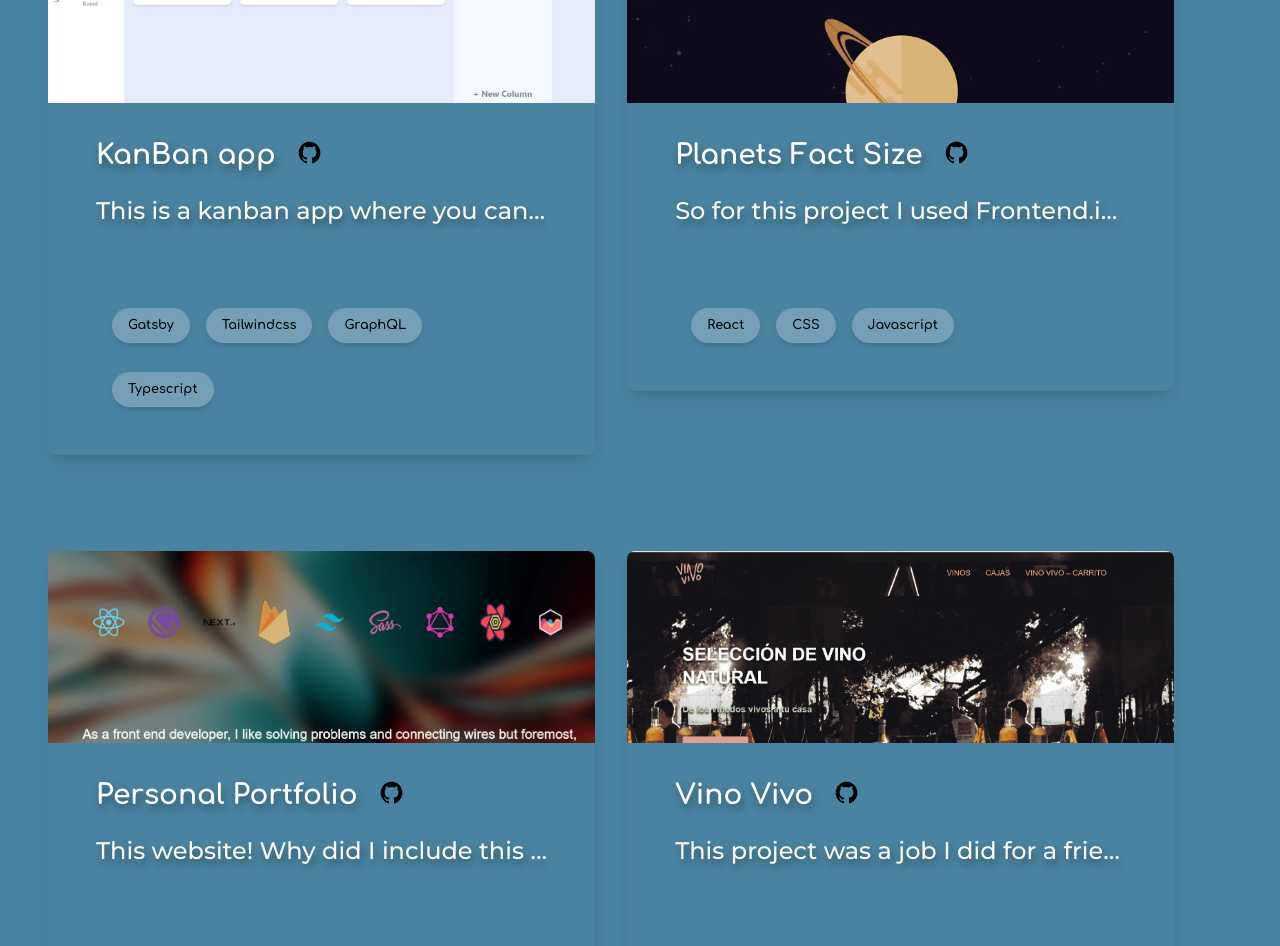
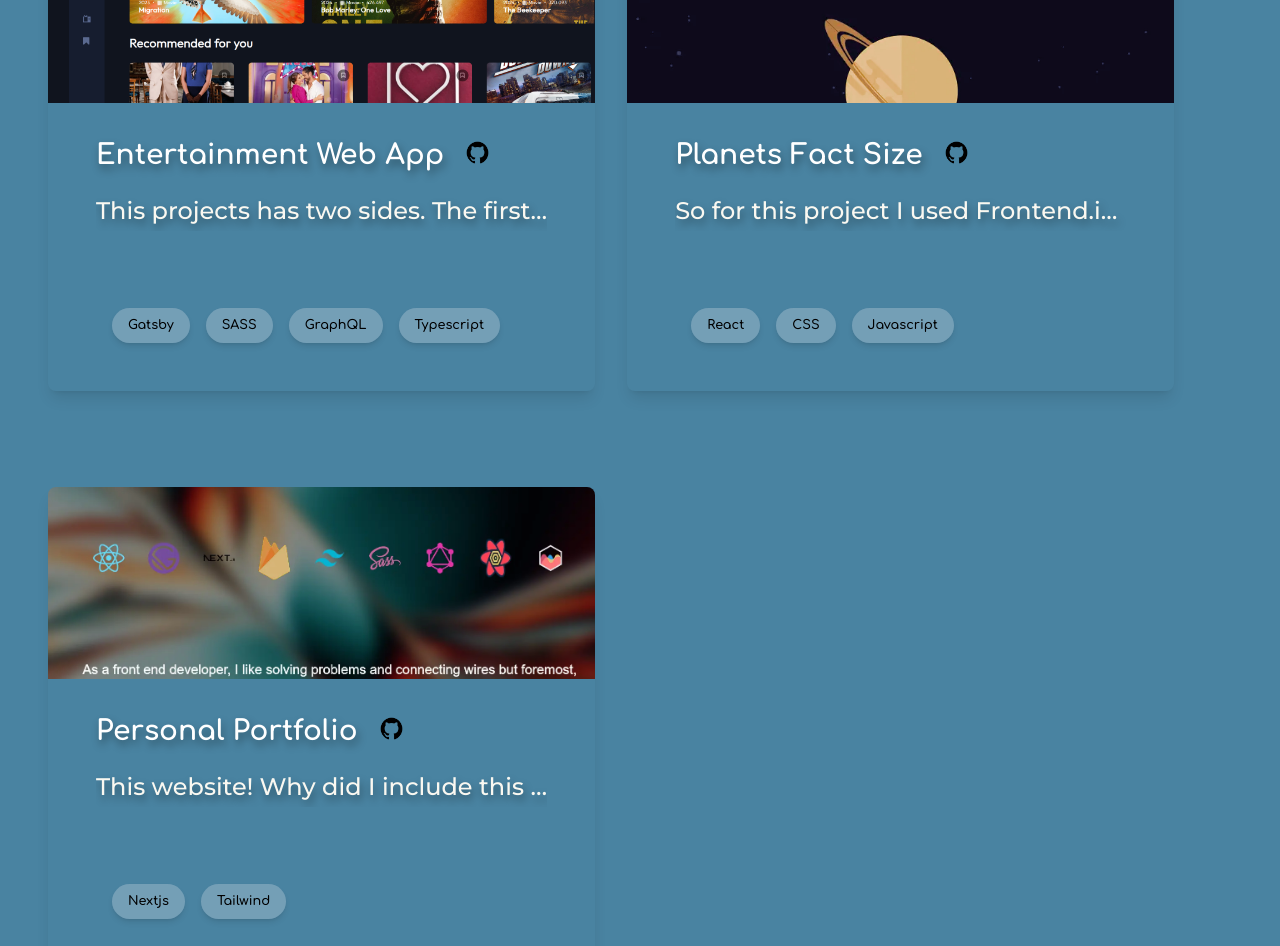
Before and after one commit to reymondar/personal-portfolio, a Next.js app: page / in a window 1280 px wide. Shown: the part 4180-5126 px from the top of the page. Built offline with nearby package versions, Linux system fonts and the light colour scheme.

Commit message:
entertainment app added

```diff
--- a/package.json
+++ b/package.json
@@ -9,6 +9,7 @@
     "lint": "next lint"
   },
   "dependencies": {
+    "@microsoft/fetch-event-source": "^2.0.1",
     "@types/node": "18.15.11",
     "@types/react": "18.0.35",
     "@types/react-dom": "18.0.11",
--- a/public/projects.json
+++ b/public/projects.json
@@ -32,17 +32,17 @@
     "description": "I was intreseted in learning more about working with API's, using react-query and Next.js. I created this project on Next.js (typescript). I started by installing a popular library called Chartjs and react-chartjs-2 to create the graphs. Then react-query to manage api responses and Sass for the styling. With this project I learned a lot, particullary refactoring. From Js to Ts, fixing all type of bugs and much more. Of course there is still some refactor to make, like the responsiveness a bit (although it's a desktop dashboard).",
     "link":"https://crypto-dashboard-reymondar.vercel.app/" ,
     "github": "https://github.com/reymondar/crypto-dashboard" ,
-    "impo": 2,
+    "impo": 3,
     "preview": "/crypto-preview.webp"
 },
     {
-    "title": "KanBan app",
-    "skills": ["Gatsby","Tailwindcss","GraphQL","Typescript"],
-    "description": "This is a kanban app where you can add boards and tasks. Basically, the project consists of using beautiful dnd and a JSON file to store all the information. The initial idea behind this project was to learn GatsbyJS and GraphQL. The problem I encountered when I started this project was trying to learn lots of things at once. On the one hand, the framework itself, Tailwind, and on the other hand, GraphQL, which set me back a lot as it was a bit stressful. I learned a lot about GatsbyJS as I built the app, and at some point, I would like to create my own ecommerce and blog templates to monetize them. I must continue learning GraphQL as it seems to be a great tool and probably one of the best out there." ,
-    "link":"https://kanbanappmain.gatsbyjs.io/" ,
-    "github": "https://github.com/reymondar/kanban-app" ,
-    "impo": 3,
-    "preview": "/kanban-preview.webp"
+    "title": "Entertainment Web App",
+    "skills": ["Gatsby","SASS","GraphQL","Typescript"],
+    "description": "This projects has two sides. The first one is the pixel-perfect css design to the figma document. It's responsive and includes a login page in which you can save your favorites movies. The second side, is the usage of The Movie Data Base API used with Graphql to make static Queries." ,
+    "link":"https://entertainment-app-reymondar.vercel.app/" ,
+    "github": "https://github.com/reymondar/entertainment-app" ,
+    "impo": 2,
+    "preview": "/entretainment-preview.webp"
 },
 {
         "title": "Planets Fact Size",
@@ -61,15 +61,5 @@
     "github": "https://github.com/reymondar/personal-portfolio" ,
     "impo": 4,
     "preview": "/portfolio-preview.webp"
-},
-    {
-        "title": "Vino Vivo",
-        "skills": ["Wordpress","Woocommerce","Elementor"],
-        "description": "This project was a job I did for a friend. It's an ecommerce, I was in charge of everything in this project. I designed the web, and connected everything. This page has no code.",
-        "link":"https://vinovivo.online/" ,
-        "github": "#" ,
-        "impo": 4,
-        "preview": "/vinovivo1-preview.webp"
-    }
-
+}
 ]
--- a/src/components/Portfolio.tsx
+++ b/src/components/Portfolio.tsx
@@ -1,4 +1,4 @@
-    import React, { useState } from 'react'
+    import React, { useEffect, useState } from 'react'
 import Image from 'next/image'
 import projects from "../../public/projects.json"
 type projectType = {
```
Also changed, not shown: public/entretainment-preview.webp (added), 1 other file (tests, documents, lock files or other folders).
